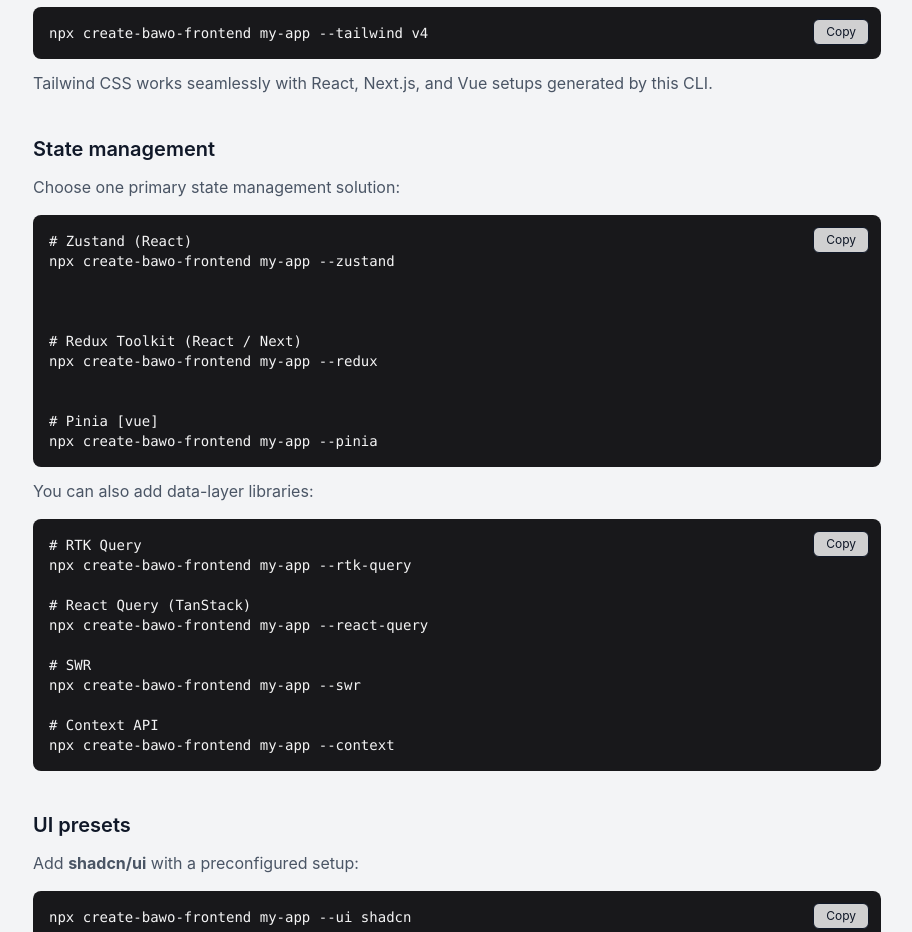
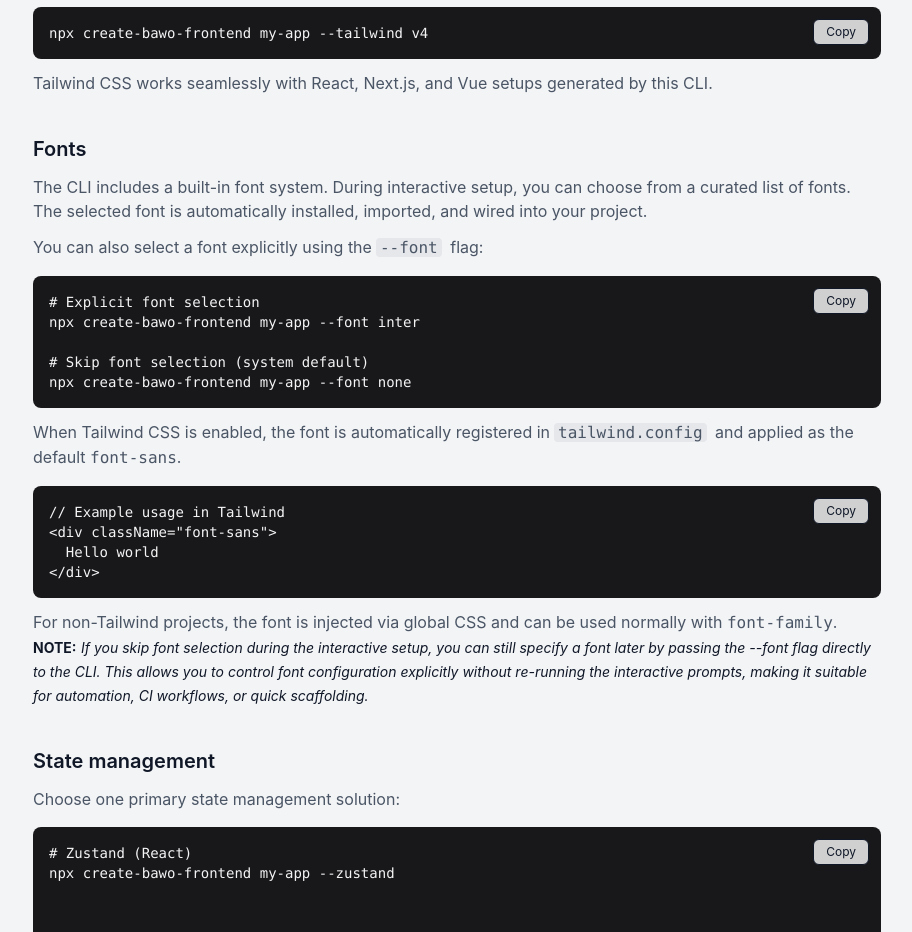
Before and after one commit to Joebakid/create-frontend-scaffold-website, a React (Vite) app: page /docs/usage in a window 1280 px wide. Shown: the part 1900-2832 px from the top of the page, without its empty margins (183-1095 px from the left). Built offline with nearby package versions, Linux system fonts and the light colour scheme.

Commit message:
fonts added

```diff
--- a/src/pages/Usage.jsx
+++ b/src/pages/Usage.jsx
@@ -141,6 +141,52 @@
         </p>
       </section>
 
+
+
+        {/* Fonts */}
+      <section className="mt-10">
+        <h2 className="text-xl font-semibold">Fonts</h2>
+
+        <p className="mt-3 text-gray-600">
+          The CLI includes a built-in font system. During interactive setup,
+          you can choose from a curated list of fonts. The selected font is
+          automatically installed, imported, and wired into your project.
+        </p>
+
+        <p className="mt-3 text-gray-600">
+          You can also select a font explicitly using the
+          <code className="px-1 mx-1 bg-gray-200 rounded">--font</code> flag:
+        </p>
+
+        <CodeBlock
+          code={`# Explicit font selection
+npx create-bawo-frontend my-app --font inter
+
+# Skip font selection (system default)
+npx create-bawo-frontend my-app --font none`}
+        />
+
+        <p className="mt-3 text-gray-600">
+          When Tailwind CSS is enabled, the font is automatically registered in
+          <code className="px-1 mx-1 bg-gray-200 rounded">tailwind.config</code>{" "}
+          and applied as the default <code>font-sans</code>.
+        </p>
+
+        <CodeBlock
+          code={`// Example usage in Tailwind
+<div className="font-sans">
+  Hello world
+</div>`}
+        />
+
+        <p className="mt-3 text-gray-600">
+          For non-Tailwind projects, the font is injected via global CSS and can
+          be used normally with <code>font-family</code>.
+        </p>
+
+      <b className="mt-5 text-sm">NOTE:</b>  <i className="text-sm"> If you skip font selection during the interactive setup, you can still specify a font later by passing the --font flag directly to the CLI. This allows you to control font configuration explicitly without re-running the interactive prompts, making it suitable for automation, CI workflows, or quick scaffolding.</i>
+      </section>
+
       {/* State management */}
       <section className="mt-10">
         <h2 className="text-xl font-semibold">State management</h2>
```
